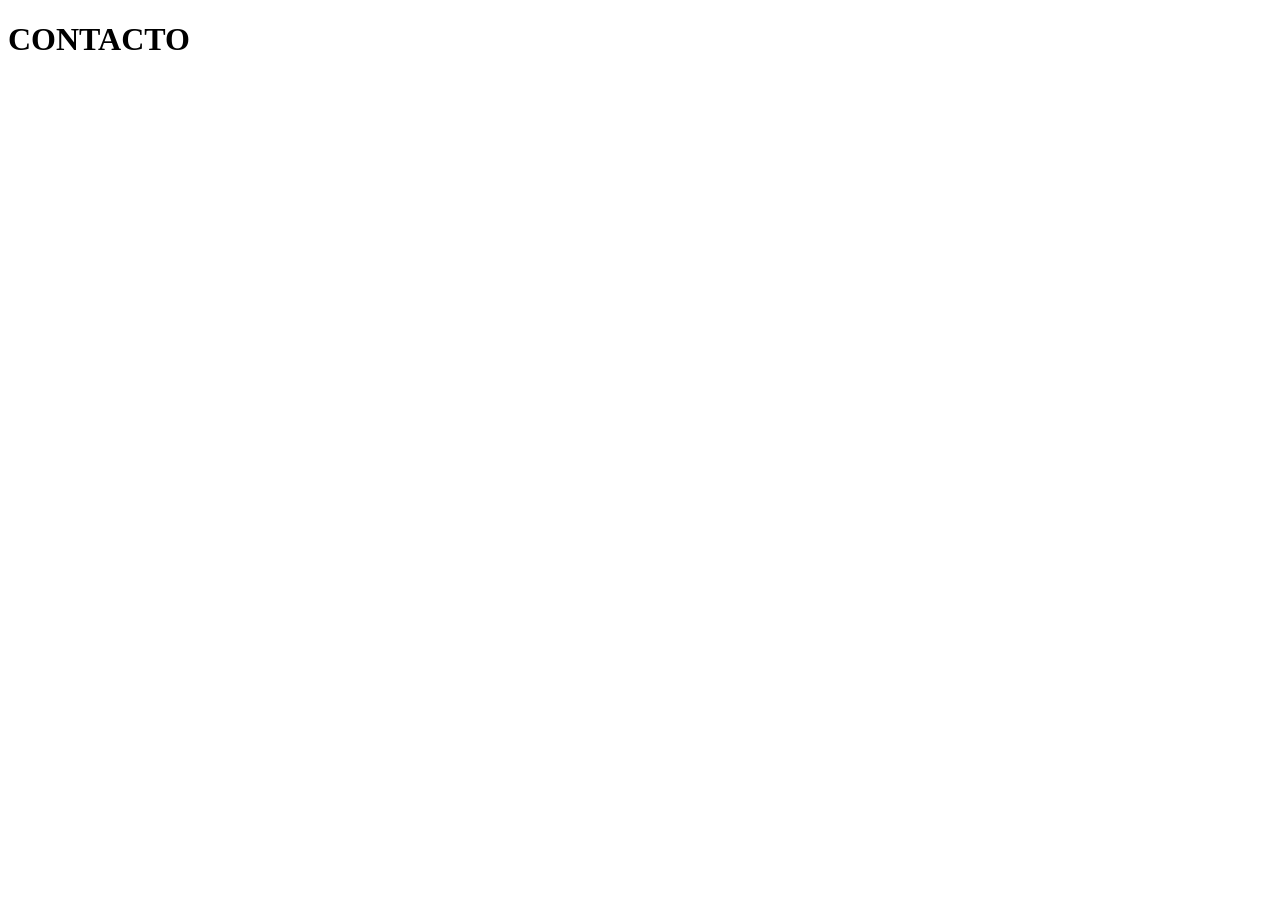
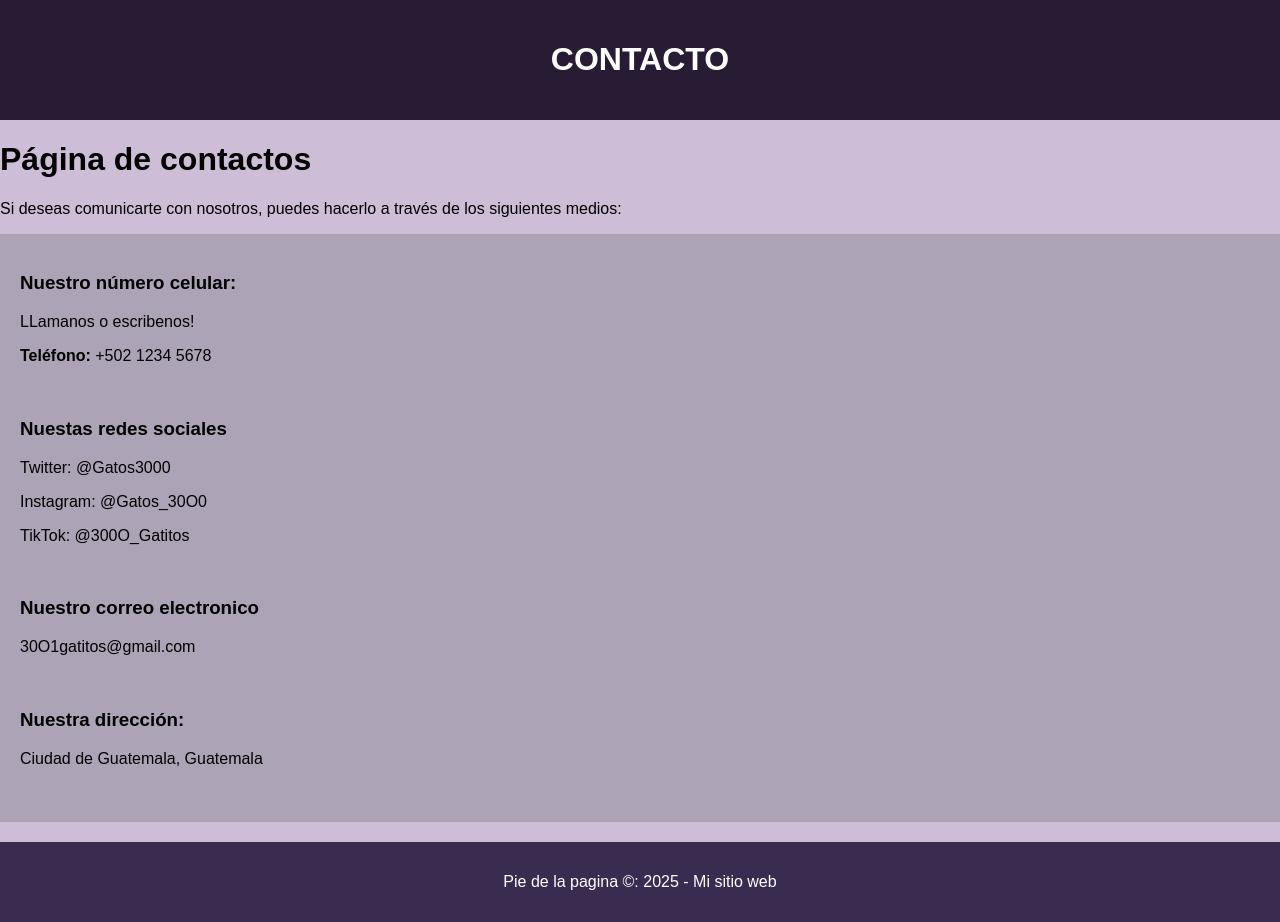
Before and after one commit to dylshub/SitioWeb, a plain HTML site: page src/contacto.html in a window 1280 px wide. Before the commit the page ends 800 px from the top, so only its background shows below. Drawn offline with Linux system fonts and the light colour scheme.

Commit message:
Terminé el ejercicio

```diff
--- a/src/contacto.html
+++ b/src/contacto.html
@@ -4,8 +4,42 @@
     <meta charset="UTF-8" />
     <meta name="viewport" content="width=device-width, initial-scale=1.0" />
     <title>CONTACTO</title>
+    <link rel="stylesheet" href="../styles/stylescontacto.css">
   </head>
   <body>
-    <h1>CONTACTO</h1>
+  <header>  <h1>CONTACTO</h1>
+   </header>
+        <h1>Página de contactos</h1>
+        <p>Si deseas comunicarte con nosotros, puedes hacerlo a través de los siguientes medios:<br></p>
+    </header>
+
+    <main>
+        <section>
+
+        <h3>Nuestro número celular:<br></h3>
+        <p>LLamanos o escribenos!</p>
+        <p><b>Teléfono:</b> +502 1234 5678</p>
+                   <br>
+                <article>
+                    <h3>Nuestas redes sociales</h3>
+                    <p>Twitter: @Gatos3000</p>
+                    <p>Instagram: @Gatos_30O0</p>
+                    <p>TikTok: @300O_Gatitos</p>
+                             <br>
+
+                    <h3>Nuestro correo electronico</h3>
+                    <p>30O1gatitos@gmail.com</p>
+                                <br>
+
+                    <h3>Nuestra dirección:</h3>
+                    <p> Ciudad de Guatemala, Guatemala</p>
+                                <br>
+                </article>
+
+        </section>
+    </main>
+    <footer>
+      <p>Pie de la pagina &copy: 2025 - Mi sitio web</p>
+    </footer>
   </body>
 </html>
--- a/styles/style.css
+++ b/styles/style.css
@@ -1,7 +1,7 @@
 body {
-  font-family: Arial, sans-serif;
-  background: #f4f6f9;
-
+  font-family:Verdana, Geneva, Tahoma, sans-serif;
+  color: whitesmoke;
+  background: #271c33;
   text-align: center;
   align-items: center;
   margin: 0;
@@ -26,7 +26,7 @@ form {
 
 form label {
   font-weight: bold;
-  color: #34495e;
+  color: #393240;
   margin-bottom: 5px;
   display: block;
   text-align: left;
@@ -44,7 +44,7 @@ form input:focus {
 }
 
 form button {
-  background: #27ae60;
+  background: #6427ae;
   color: white;
   border: none;
   padding: 10px 20px;
@@ -54,5 +54,5 @@ form button {
 }
 
 form button:hover {
-  background: #2ecc71;
+  background: #795894;
 }
--- a/styles/styleinicio.css
+++ b/styles/styleinicio.css
@@ -1,20 +1,20 @@
 body {
   font-family: Arial, sans-serif;
   margin: 0;
+  background-color: #cdbdd6;
 }
 
 header {
-  background: #2c3e50;
+  background: #271c33;
   color: white;
   padding: 20px;
   text-align: center;
 }
 
 nav {
-  background: #c7b54d;
+  background: #836e8e;
   color: white;
   padding: 20px;
-  text-align: center;
 }
 
 nav a {
@@ -26,7 +26,7 @@ nav a {
 main {
   display: flex;
   padding: 20px;
-  background-color: #ecf0f1;
+  background-color: #cdbdd6;
 }
 
 section {
@@ -35,21 +35,21 @@ section {
 }
 
 article {
-  background: white;
+  background: #fcf6ff;
   margin-bottom: 15px;
   padding: 15px;
-  border: 1px solid #ddd;
+  border: 1.5px solid #b7b7b7;
 }
 
 aside {
   flex: 1;
-  background: #f9f9f9;
+  background: #fcf6ff;
   padding: 15px;
-  border: 1px solid #ddd;
+  border: 1px solid #b7b7b7;
 }
 
 footer {
-  background: #2c3e50;
+  background: #3a2c50;
   color: white;
   text-align: center;
   padding: 15px;
--- a/styles/stylenoticias.css
+++ b/styles/stylenoticias.css
@@ -1,10 +1,12 @@
 body {
   font-family: Arial, sans-serif;
   margin: 0;
+  background-color: #cdbdd6;
+
 }
 
 header {
-  background: #2c3e50;
+  background: #271c33;
   color: white;
   padding: 20px;
   text-align: center;
@@ -13,7 +15,7 @@ header {
 main {
   display: flex;
   padding: 20px;
-  background: #010c17d2;
+  background: #cdbdd6;
   color: white;
   margin: 0;
 }
@@ -49,7 +51,7 @@ article h3:hover {
 }
 
 footer {
-  background: #2c3e50;
+  background: #3a2c50;
   color: white;
   text-align: center;
   padding: 15px;
--- /dev/null
+++ b/styles/stylescontacto.css
@@ -0,0 +1,29 @@
+body {
+  font-family: Arial, sans-serif;
+  margin: 0;
+  background-color: #cdbdd6;
+}
+
+header {
+  background: #271c33;
+  color: white;
+  padding: 20px;
+  text-align: center;
+}
+
+main{
+    display: flex;
+  padding: 20px;
+  background-color: #aca3b6;
+
+}
+
+
+
+footer {
+  background: #3a2c50;
+  color: white;
+  text-align: center;
+  padding: 15px;
+  margin-top: 20px;
+}
```
Also changed, not shown: index.html (+2 -2 lines), src/inicio.html (+14 -8 lines), src/noticias.html (+14 -9 lines), img/Gato1.jpeg (added), img/Gato2.jpg (added), img/Gato3.jpg (added), img/Gato4.jpg (added), img/skin1.jpg (deleted), img/skin2.jpg (deleted), img/skin3.jpg (deleted), img/skin4.jpg (deleted), img/skin5.jpg (deleted), img/skin6.jpg (deleted), img/xd.jpg (added).
